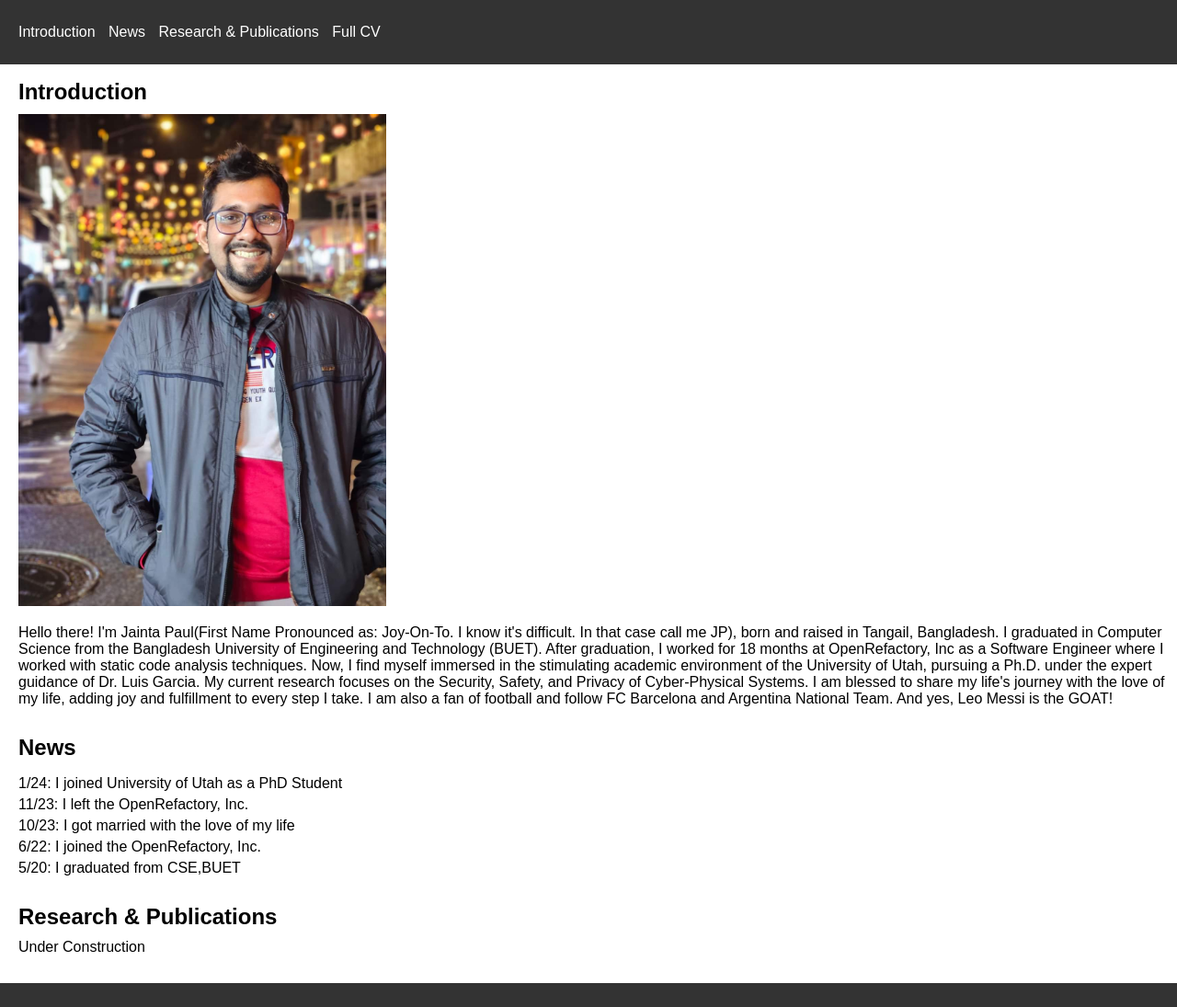
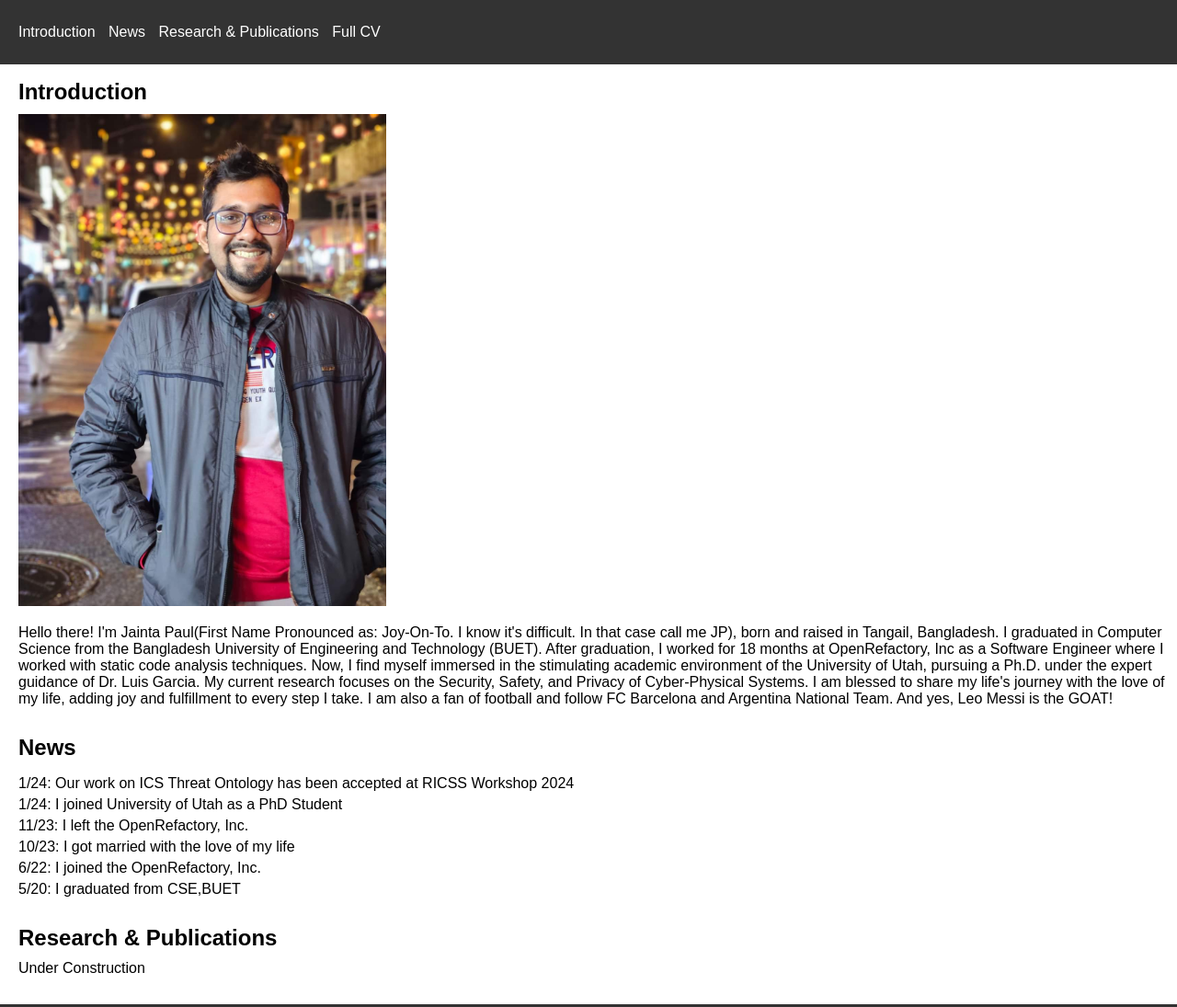
Before and after one commit to pauljainta/jp, a plain HTML site: page index.html in a window 1280 px wide. Shown: the top 1095 px of the page at 92% size. Drawn offline with Linux system fonts and the light colour scheme; some icons are missing.

Commit message:
Workshop Added

```diff
--- a/index.html
+++ b/index.html
@@ -40,6 +40,7 @@
   <script>
     // List of all news items
     const allNews = [
+      "1/24: Our work on ICS Threat Ontology has been accepted at RICSS Workshop 2024",
       "1/24: I joined University of Utah as a PhD Student",
       "11/23: I left the OpenRefactory, Inc.",
       "10/23: I got married with the love of my life",
```
